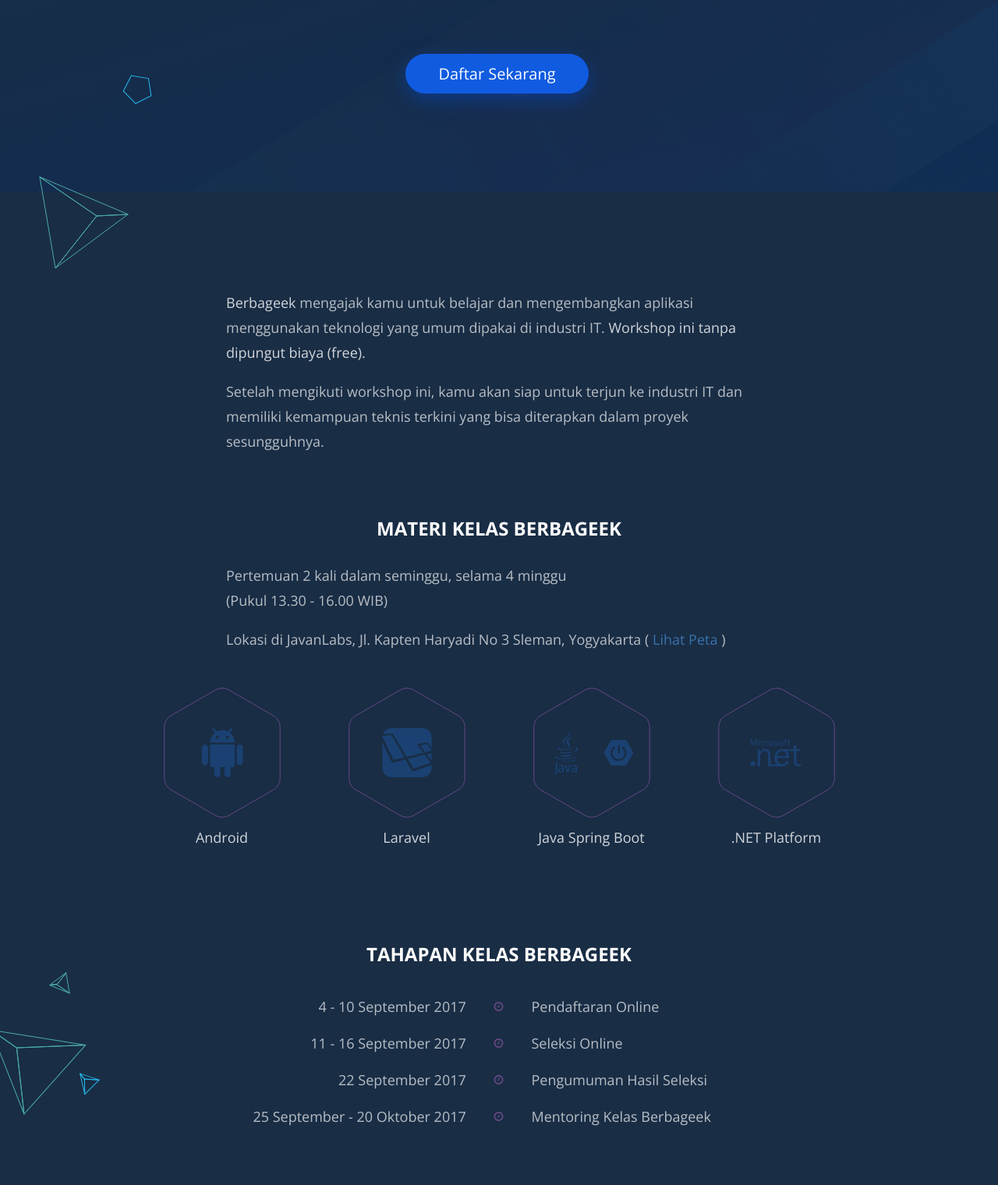
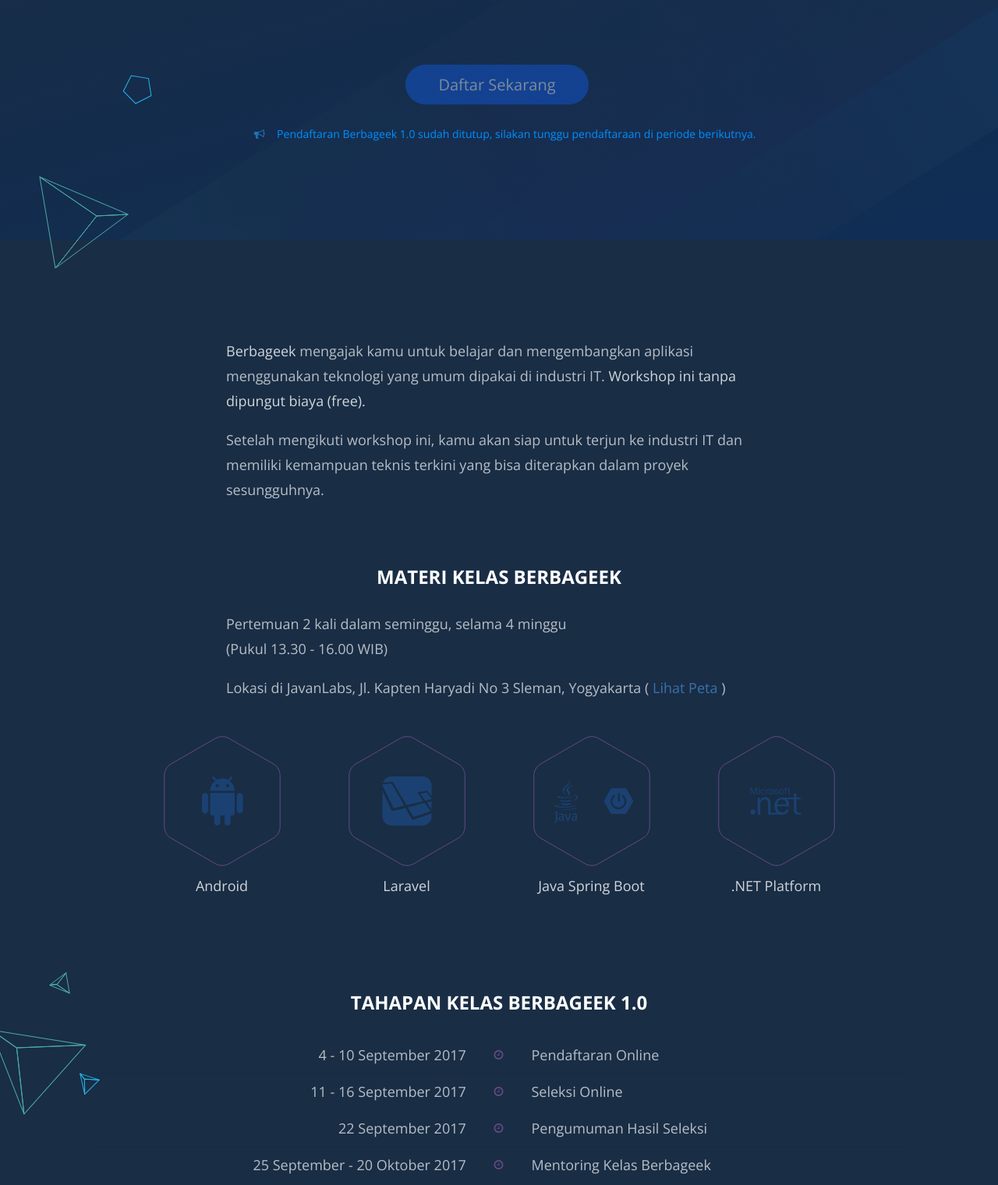
Before and after one commit to berbageek/berbageek.github.io, a plain HTML site: page index.html in a window 1280 px wide. Shown: the part 354-1874 px from the top of the page at 78% size. Drawn offline with nearby package versions, Linux system fonts and the light colour scheme.

Commit message:
disable tombol pendaftaran

```diff
--- a/index.html
+++ b/index.html
@@ -36,7 +36,10 @@
                     <h3 class="hero__subheader">Practical Information Technology (IT) Development</h3>
                     <h2 class="hero__header">Bingung Bagaimana Memulai Pengembangan Aplikasi?</h2>
                     <div class="ui divider hidden"></div>
-                    <a href="https://goo.gl/forms/ZrOuLaIXfSTQN3Bs1" class="ui button primary">Daftar Sekarang</a>
+                    <div class="ui segment basic">
+                        <a href="" class="ui button primary disabled">Daftar Sekarang</a>
+                    </div>
+                    <div style="color: #0090ff"><i class="icon announcement blue"></i>Pendaftaran Berbageek 1.0 sudah ditutup, silakan tunggu pendaftaraan di periode berikutnya.</div>
                 </div>
             </div>
         </div>
@@ -98,7 +101,7 @@
         <div class="section tahapan">
             <div class="ui container">
                 <div class="ui segment basic very padded">
-                    <h3 class="ui header centered">Tahapan Kelas Berbageek</h3>
+                    <h3 class="ui header centered">Tahapan Kelas Berbageek 1.0</h3>
                     <table class="ui table very basic compact">
                         <tr>
                             <td class="tahapan__date"><p>4 - 10 September 2017</p></td>
@@ -130,6 +133,7 @@
                 <h3 class="ui header">Fasilitas</h3>
                 <div class="ui list relaxed facilities">
                     <div class="item"><p> Practical Development Experience </p></div>
+                    <div class="item"><p>Real Office Environment</p></div>
                     <div class="item"><p> Advanced Training*</p></div>
                     <div class="item"><p> Part Time / Full Time Offer* </p></div>
                     <div class="item"><p> Certificate </p></div>
@@ -185,7 +189,10 @@
             <div class="ui container text center aligned">
                 <h3 class="ui header">Contact Person</h3>
                 <p>Pertanyaan atau info lebih lanjut silakan email ke <strong>wisnu@javan.co.id</strong></p>
-                <a href="https://goo.gl/forms/ZrOuLaIXfSTQN3Bs1" class="ui button primary">Daftar Sekarang</a>
+                <div class="ui segment basic">
+                    <a href="" class="disabled ui button primary">Daftar Sekarang</a>
+                </div>
+                <div style="color: #0090ff"><i class="icon announcement blue"></i>Pendaftaran Berbageek 1.0 sudah ditutup, silakan tunggu pendaftaraan di periode berikutnya.</div>
             </div>
         </div>
     </section>
```
